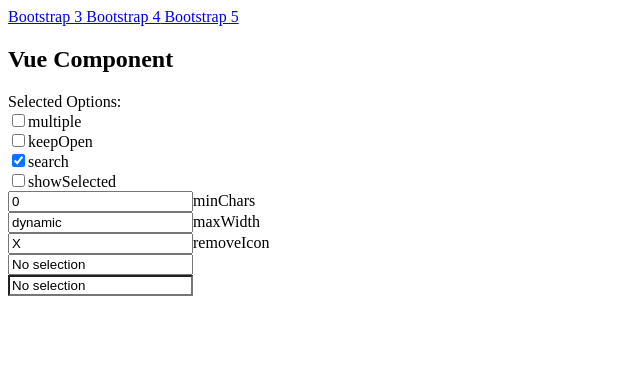
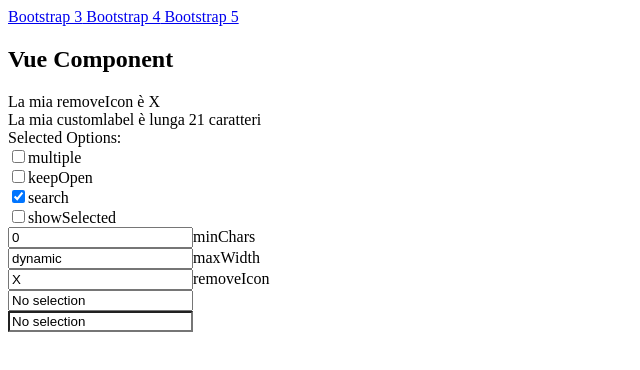
Before and after one commit to txddev/extraselect, a Vue app: page / in a window 1280 px wide. Shown: the top 370 px of the page, without its empty margins (0-640 px from the left). Built offline with nearby package versions, Linux system fonts and the light colour scheme.

Commit message:
fix dependencies

```diff
--- a/src/App.vue
+++ b/src/App.vue
@@ -1,6 +1,7 @@
 <script setup lang="ts">
 import ExtraSelect from "../lib/ExtraSelect.vue";
 import {ref, watchEffect} from 'vue'
+import { computed } from "@vue/reactivity";
 
 const options = ref([
   {key:1,value:"Opzione 1"},
@@ -31,6 +32,10 @@
 const showSelected = ref(false)
 const removeIcon = ref("X")
 
+
+const customLabel = computed(()=>"La mia removeIcon è "+removeIcon.value)
+const customLabelLength = computed(()=>"La mia customlabel è  lunga "+customLabel.value.length+" caratteri")
+
   // fetchMode: { type: String, default: "limited" },
   // fetchOptions: { type: Object, default: {} },
   // url: { type:String, required:false },
@@ -46,6 +51,8 @@
     <a href="/index-b4.html"> Bootstrap 4</a>
     <a href="/index-b5.html"> Bootstrap 5</a>
     <h2>Vue Component</h2>
+    {{customLabel}}<br/>
+    {{customLabelLength}}
     <div>Selected Options: {{selection.join(", ")}}</div>
     <div><label><input v-model="multiple" type="checkbox" />multiple</label></div>
     <div><label><input v-model="keepOpen" type="checkbox" />keepOpen</label></div>
```
Also changed, not shown: package.json (+4 -5 lines), 1 other file (tests, documents, lock files or other folders).
